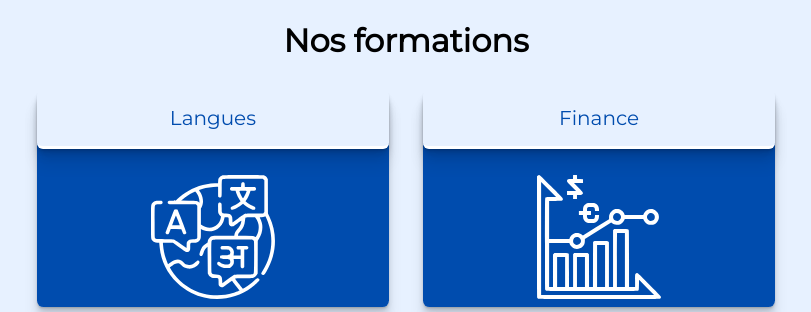
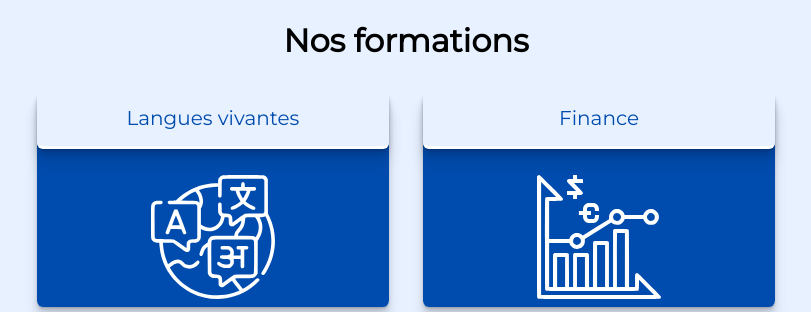
Before and after one commit to CFR95/GroupeCFR-Production-Website, a PHP site: page /accueil.php in a window 1280 px wide. Shown: the part 2361-2673 px from the top of the page, without its empty margins (234-1045 px from the left). Run offline with PHP 8.4, Linux system fonts and the light colour scheme; data that the repository does not hold is empty; some libraries are stand-ins or nearby versions.

Commit message:
modif_themes

```diff
--- a/accueil.php
+++ b/accueil.php
@@ -182,7 +182,7 @@
       <div class="zone_thema">
         <a href="./formation_cards.php?categorie=langues" class="thema">
           <p class="thema_description">
-            Langues
+            Langues vivantes
           </p>
           <div class="icone_thema">
             <svg version="1.0" xmlns="http://www.w3.org/2000/svg" width="512.000000pt" height="512.000000pt" viewBox="0 0 512.000000 512.000000" preserveAspectRatio="xMidYMid meet">
--- a/formation.php
+++ b/formation.php
@@ -38,7 +38,7 @@
     <h1>Nos formations</h1>
     <div id=flip>
       <div>
-        <div> <a href="./formation_cards.php?categorie=langues">Langues</a></div>
+        <div> <a href="./formation_cards.php?categorie=langues">Langues vivantes</a></div>
       </div>
       <div>
         <div> <a href="./formation_cards.php?categorie=finance">Finances</a> </div>
```
